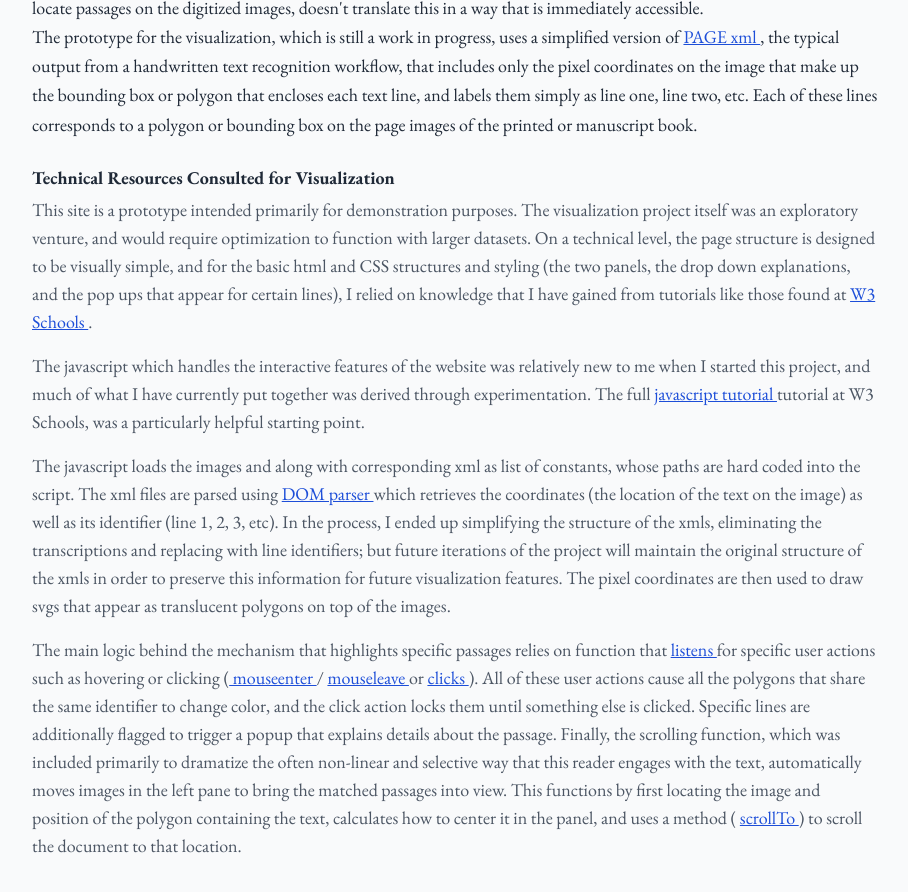
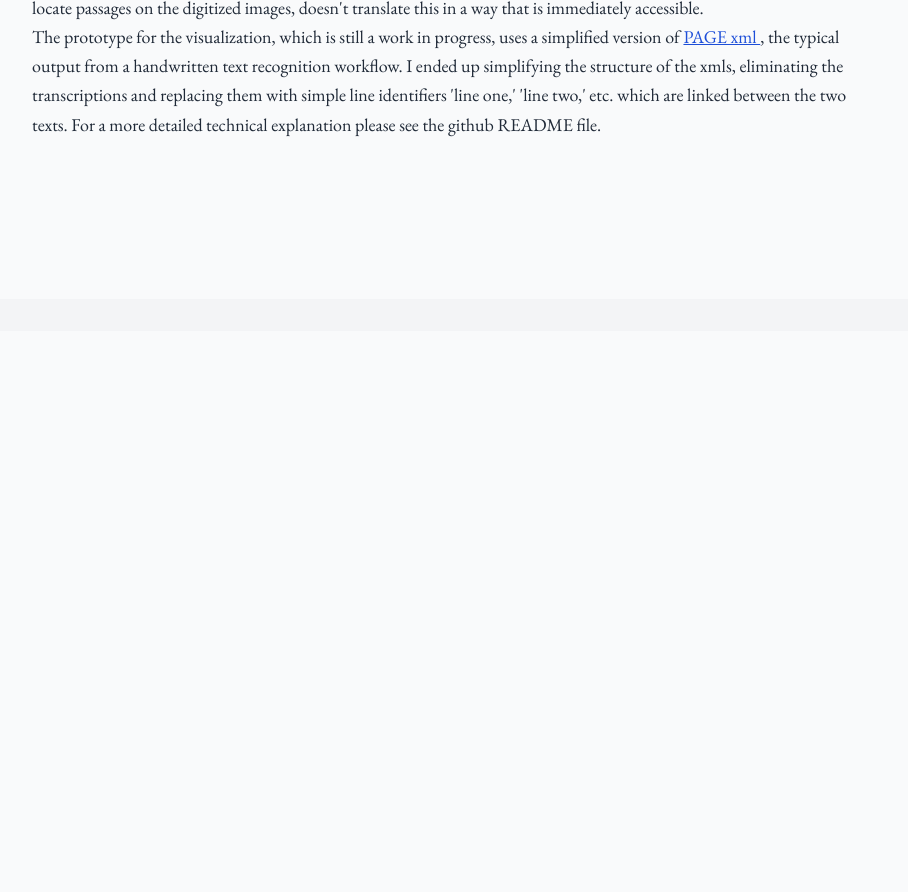
Before and after one commit to evndttr/evndttr.github.io, a plain HTML site: page digitalcommonplace.html in a window 1280 px wide. Shown: the part 1528-2420 px from the top of the page, without its empty margins (184-1092 px from the left). After the commit the page ends 1859 px from the top, so only its background shows below. Drawn offline with nearby package versions, Linux system fonts and the light colour scheme; a web font is replaced by a local one.

Commit message:
Update digitalcommonplace.html
Signed-off-by: Evan Ditter <163679165+evndttr@users.noreply.github.com>

```diff
--- a/digitalcommonplace.html
+++ b/digitalcommonplace.html
@@ -45,7 +45,7 @@
         <li>
           <p><strong>Visualizing early modern practices of reading</strong></p>
           <p class="text-lg text-gray-600 mt-1">
-           This interactive viewer aims to provide insight into early modern practices of reading, by placing handwritten notes in an early modern commonplace book alongside the printed book they cite. Commonplace books are notebooks in which readers collect quotes and facts, or 'commonplaces,' encountered in books. This particular notebook, today held at the Princeton University Library, contains a large section dedicated to a popular travel narrative collection written by André Thevet, <em> La cosmographie vniuerselle </em> and published in 1575. By aligning the text shared between them, this interactive site enables viewer not only to better understand how early modern readers interacted with their printed books, but how they envisioned the world presented to them in travel texts.
+           This interactive viewer aims to provide insight into early modern practices of reading, by placing handwritten notes in an early modern commonplace book alongside the printed book they cite. Commonplace books are notebooks in which readers collect quotes and facts, or 'commonplaces,' encountered in books. This particular notebook, today held at the Princeton University Library, contains a large section dedicated to a popular travel narrative collection written by André Thevet, <em> La cosmographie vniuerselle </em> and published in 1575. By aligning the text shared between them, this site enables the viewer to better understand not only how early modern readers interacted with their printed books, but also how they envisioned the world presented to them in travel texts.
           </p>
         </li>
 
@@ -82,15 +82,15 @@
         <li>
           <p><strong>Data collection</strong></p>
           <p class="text-lg text-gray-600 mt-1">
-           This project, which I began as a fellow at the Princeton Center for Digital Humanities in 2023, seeks to visualize the complex relationship between reader and text, reconstructed from 16th-century reader’s handwritten notes held at the Princeton University Library, <a href="https://catalog.princeton.edu/catalog/9960613933506421" target="_blank" class="text-blue-700 underline hover:text-blue-900">
+           This project, which I began as a fellow at the Princeton Center for Digital Humanities in 2023, seeks to visualize the complex relationship between reader and text, as reconstructed by a 16th-century reader’s handwritten notes held at the Princeton University Library, <a href="https://catalog.princeton.edu/catalog/9960613933506421" target="_blank" class="text-blue-700 underline hover:text-blue-900">
                 Notes de lecture, ca. 1578-1612.
               </a>.
-To obtain the data underlying this visualization I trained a customized machine learning model to generate machine-readable transcriptions of the handwritten pages. This process consisted of fine-tuning a machine learning model to adapt it for this specific paleographic context, using established tools driven by convolutional neural networks (CNN) such as <a href="https://github.com/UB-Mannheim/escriptorium" target="_blank" class="text-blue-700 underline hover:text-blue-900">
+To obtain the data underlying this visualization, I trained a customized machine learning model to generate machine-readable transcriptions of the handwritten pages. This process consisted of fine-tuning a machine learning model to adapt it for this specific paleographic context, using established tools driven by convolutional neural networks (CNN) such as <a href="https://github.com/UB-Mannheim/escriptorium" target="_blank" class="text-blue-700 underline hover:text-blue-900">
                 Kraken/eScriptorium
               </a>  and <a href="https://www.transkribus.org" target="_blank" class="text-blue-700 underline hover:text-blue-900">
                 Transkribus
               </a>. With this dataset, I then applied programmatic methods for detecting and tracing textual reuse using a very interesting tool called <a href="https://github.com/dasmiq/passim" target="_blank" class="text-blue-700 underline hover:text-blue-900">
-               Passim. </a> Along with producing precise data about the locations, content, and context of the citations between the respective volumes, this also allowed for easily comparing the two texts, placing shared passages between handwritten and printed texts side by side in the  output json file.
+               Passim. </a> Along with producing precise data about the locations, content, and context of the citations between the respective volumes, this allows for an easy comparison of the two texts, placing shared passages between handwritten and printed texts side by side in the output json file.
           </p>
 
           <p>
@@ -101,52 +101,7 @@ To obtain the data underlying this visualization I trained a customized machine
               The prototype for the visualization, which is still a work in progress, uses a simplified version of <a href="https://en.wikipedia.org/wiki/Page_Analysis_and_Ground_Truth_Elements" target="_blank" class="text-blue-700 underline hover:text-blue-900">
                 PAGE xml
               </a>,
-the typical output from a handwritten text recognition workflow, that includes only the pixel coordinates on the image that make up the bounding box or polygon that encloses each text line, and labels them simply as line one, line two, etc. Each of these lines corresponds to a polygon or bounding box on the page images of the printed or manuscript book.
-          </p>
-        </li>
-
-        <li>
-          <p><strong>Technical Resources Consulted for Visualization</strong></p>
-
-          <div class="text-lg text-gray-600 space-y-4 mt-1">
-            <p>
-             This site is a prototype intended primarily for demonstration purposes. The visualization project itself was an exploratory venture, and would require optimization to function with larger datasets. On a technical level, the page structure is designed to be visually simple, and for the basic html and CSS structures and styling (the two panels, the drop down explanations, and the pop ups that appear for certain lines), I relied on knowledge that I have gained from tutorials like those found at <a href="https://www.w3schools.com/" target="_blank" class="text-blue-700 underline hover:text-blue-900">
-                W3 Schools
-              </a>.
-            </p>
-
-            <p>
-              The javascript which handles the interactive features of the website was relatively new to me when I started this project, and much of what I have currently put together was derived through experimentation. The full <a href="https://www.w3schools.com/js/" target="_blank" class="text-blue-700 underline hover:text-blue-900">
-                javascript tutorial
-              </a> tutorial at W3 Schools, was a particularly helpful starting point.
-            </p>
-
-            <p>
-              The javascript loads the images and along with corresponding xml as list of constants, whose paths are hard coded into the script. The xml files are parsed using
-              <a href="https://www.w3schools.com/xml/xml_dom.asp" target="_blank" class="text-blue-700 underline hover:text-blue-900">
-                DOM parser
-              </a>
-              which retrieves the coordinates (the location of the text on the image) as well as its identifier (line 1, 2, 3, etc). In the process, I ended up simplifying the structure of the xmls, eliminating the transcriptions and replacing with line identifiers; but future iterations of the project will maintain the original structure of the xmls in order to preserve this information for future visualization features. The pixel coordinates are then used to draw svgs that appear as translucent polygons on top of the images.
-            </p>
-
-            <p>
-              The main logic behind the mechanism that highlights specific passages relies on function that <a href="https://www.w3schools.com/js/js_htmldom_eventlistener.asp" target="_blank" class="text-blue-700 underline hover:text-blue-900">
-                listens
-              </a> for specific user actions such as hovering or clicking (<a href="https://ipywidgets.readthedocs.io/en/latest/examples/Widget%20Events.html" target="_blank" class="text-blue-700 underline hover:text-blue-900">
-                mouseenter
-              </a> /
-              <a href="https://ipywidgets.readthedocs.io/en/latest/examples/Widget%20Events.html" target="_blank" class="text-blue-700 underline hover:text-blue-900">
-                mouseleave
-              </a> or
-              <a href="https://ipywidgets.readthedocs.io/en/latest/examples/Widget%20Events.html" target="_blank" class="text-blue-700 underline hover:text-blue-900">
-                clicks
-              </a>).
-              All of these user actions cause all the polygons that share the same identifier to change color, and the click action locks them until something else is clicked. Specific lines are additionally flagged to trigger a popup that explains details about the passage. Finally, the scrolling function, which was included primarily to dramatize the often non-linear and selective way that this reader engages with the text, automatically moves images in the left pane to bring the matched passages into view. This functions by first locating the image and position of the polygon containing the text, calculates how to center it in the panel, and uses a method (
-              <a href="https://www.w3schools.com/jsref/met_win_scrollto.asp" target="_blank" class="text-blue-700 underline hover:text-blue-900">
-                scrollTo
-              </a>) to scroll the document to that location.
-            </p>
-          </div>
+the typical output from a handwritten text recognition workflow. I ended up simplifying the structure of the xmls, eliminating the transcriptions and replacing them with simple line identifiers 'line one,' 'line two,' etc. which are linked between the two texts. For a more detailed technical explanation please see the github README file.
         </li>
       </ul>
     </section>
```
